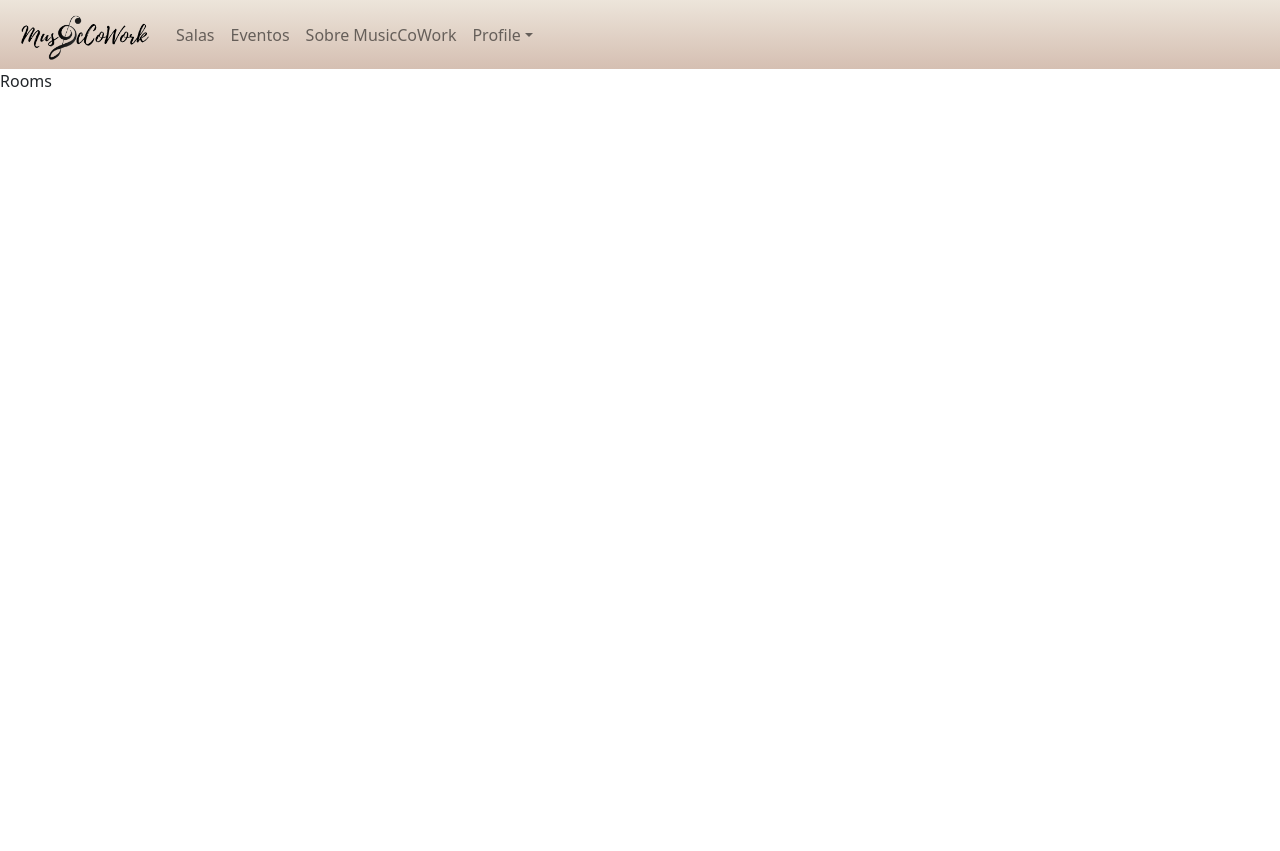
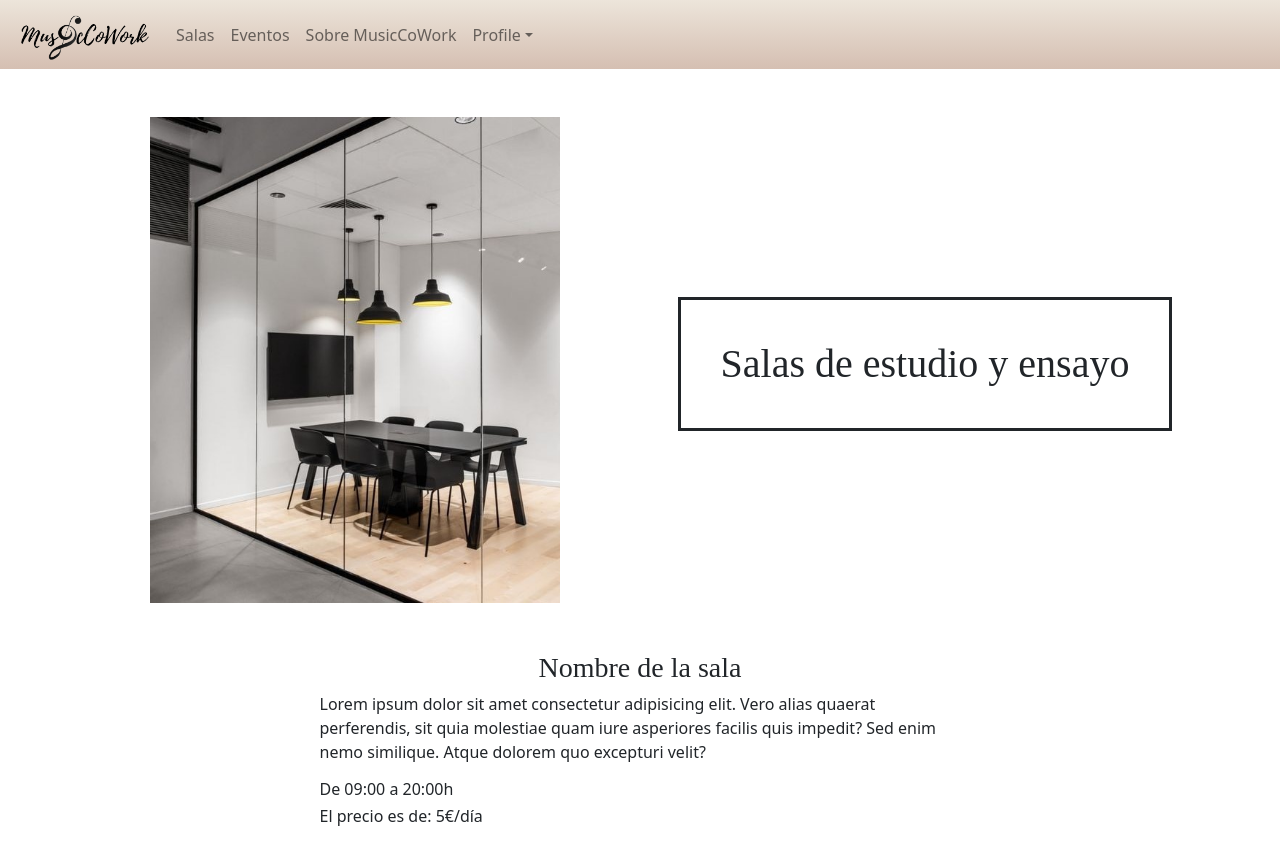
Before and after one commit to Ainamoreno/PF_MusicCoWork_front, a React (Create React App) app: page /rooms in a window 1280 px wide. Before the commit the page ends 800 px from the top, so only its background shows below. Built offline with nearby package versions, Linux system fonts and the light colour scheme.

Commit message:
Añado estilos y maquetado a el container rooms

```diff
--- a/src/containers/About/About.jsx
+++ b/src/containers/About/About.jsx
@@ -6,12 +6,9 @@ import "./About.scss";
 function About() {
   return (
     <Container fluid className="aboutDesign">
-      {/* <Row className="rowDesign1">
-        <Col className="mt-3 display-flex"></Col>
-      </Row> */}
       <Row >
         <Col className="p-5">
-          <h3 className="tracking-in-contract-bck">Sobre MusicCoWork</h3>
+          <h3 className="tracking-in-contract-bck titleAbout">Sobre MusicCoWork</h3>
           <p>
             Somos un grupo de amigos que decidimos dar el paso de crear este
             pequeño y gran proyecto.
--- a/src/containers/About/About.scss
+++ b/src/containers/About/About.scss
@@ -1,8 +1,8 @@
-.rowDesign1{
-    background-color: #f5edea;
+.titleAbout {
+  font-family: Copperplate Gothic Light;
 }
 
 .aboutDesign {
-  background-image: url('./../../img/fondo.jpg');
+  background-image: url("./../../img/fondo.jpg");
   background-size: cover;
 }
--- a/src/containers/Home/Home.scss
+++ b/src/containers/Home/Home.scss
@@ -4,6 +4,7 @@
   align-items: center;
 
   .titleHome {
+    font-family: Copperplate Gothic Light;
     display: flex;
     justify-content: center;
     align-items: center;
@@ -19,6 +20,7 @@
   }
 
   .subTitle {
+    font-family: Copperplate Gothic Light;
     color: white;
   }
 }
--- a/src/containers/Rooms/Rooms.jsx
+++ b/src/containers/Rooms/Rooms.jsx
@@ -1,9 +1,39 @@
-import React from 'react'
-
+import React from "react";
+import { Col, Container, Row } from "react-bootstrap";
+import "./Rooms.scss";
+import room from "./../../img/rooms.jpg";
 function Rooms() {
   return (
-    <div>Rooms</div>
-  )
+    <Container>
+      <Row className="mt-5">
+        <Col xs={12} md={6} className="d-flex justify-content-center">
+          <img className="w-75" src={room} alt=""></img>
+        </Col>
+        <Col xs={12} md={6} className=" mt-3 d-flex justify-content-center">
+          <div className=" d-flex justify-content-center align-items-center">
+            <h1 className=" d-flex justify-content-center align-items-center titleConatinerRooms text-focus-in">
+              Salas de estudio y ensayo
+            </h1>
+          </div>
+        </Col>
+      </Row>
+      <Row className="mt-5 d-flex justify-content-center">
+        <Col md ={7} className='mb-3' >
+          <div className="d-flex justify-content-center flex-column">
+            <h3 className="d-flex justify-content-center titleRoom">Nombre de la sala</h3>
+            <p>
+              Lorem ipsum dolor sit amet consectetur adipisicing elit. Vero
+              alias quaerat perferendis, sit quia molestiae quam iure asperiores
+              facilis quis impedit? Sed enim nemo similique. Atque dolorem quo
+              excepturi velit?
+            </p>
+            <h6>De 09:00 a 20:00h</h6>
+            <h6>El precio es de: 5€/día</h6>
+          </div>
+        </Col>
+      </Row>
+    </Container>
+  );
 }
 
-export default Rooms
+export default Rooms;
--- a/src/containers/Rooms/Rooms.scss
+++ b/src/containers/Rooms/Rooms.scss
@@ -0,0 +1,39 @@
+.titleConatinerRooms {
+  font-family: Copperplate Gothic Light;
+  padding: 1em;
+  border: 3px solid;
+}
+
+.titleRoom {
+  font-family: Copperplate Gothic Light;
+}
+
+.text-focus-in {
+  -webkit-animation: text-focus-in 1s cubic-bezier(0.55, 0.085, 0.68, 0.53) both;
+  animation: text-focus-in 1s cubic-bezier(0.55, 0.085, 0.68, 0.53) both;
+}
+
+@-webkit-keyframes text-focus-in {
+  0% {
+    -webkit-filter: blur(12px);
+    filter: blur(12px);
+    opacity: 0;
+  }
+  100% {
+    -webkit-filter: blur(0px);
+    filter: blur(0px);
+    opacity: 1;
+  }
+}
+@keyframes text-focus-in {
+  0% {
+    -webkit-filter: blur(12px);
+    filter: blur(12px);
+    opacity: 0;
+  }
+  100% {
+    -webkit-filter: blur(0px);
+    filter: blur(0px);
+    opacity: 1;
+  }
+}
```
Also changed, not shown: src/img/rooms.jpg (added).
